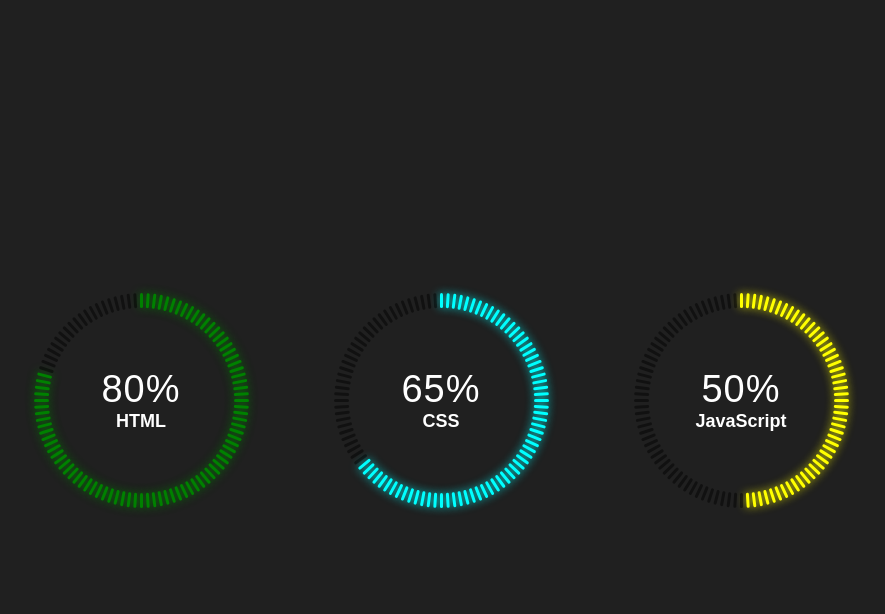
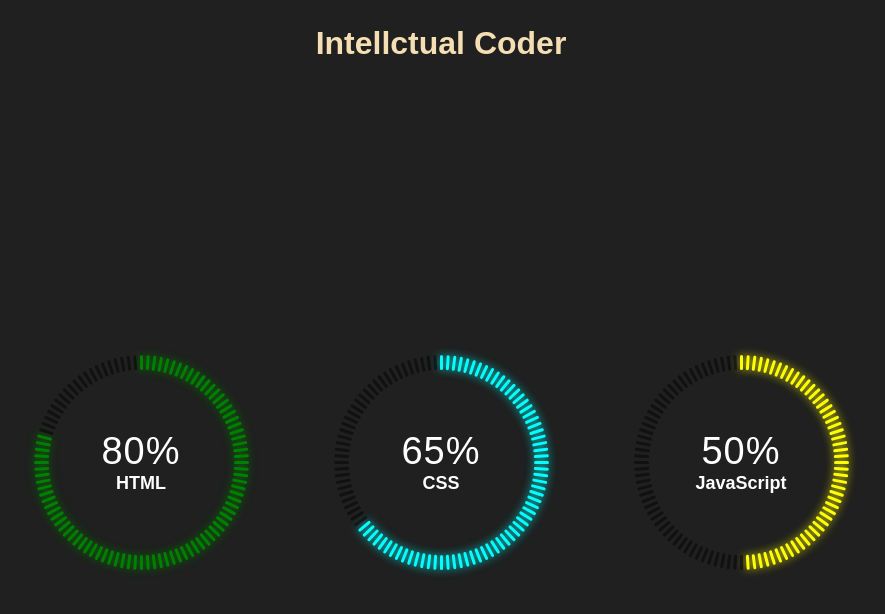
Before and after one commit to Nitesh-yadav-code/CSS-DESIGNS, a plain HTML site: page Animated Circular Bar/index.html in a window 1280 px wide. Shown: the whole page, without its empty margins (199-1084 px from the left). Drawn offline with Linux system fonts and the light colour scheme.

Commit message:
first commit

```diff
--- a/Animated Circular Bar/index.html
+++ b/Animated Circular Bar/index.html
@@ -5,9 +5,13 @@
 	<meta http-equiv="X-UA-Compatible" content="IE=edge">
 	<meta name="viewport" content="width=device-width, initial-scale=1.0">
 	<link rel="stylesheet" href="style.css">
-	<title>Coding Complex</title>
+	<title>Intellctual Coder</title>
 </head>
 <body>
+    <header>
+        <h1>Intellctual Coder</h1>
+    </header>
+	<main>
         <div class="container">
             <div class="circle" total_percentage="100" current_percentage="80" style="--bgColor: green"></div>
             <div class="text">
@@ -32,5 +36,6 @@
             </div>
         </div>
         <script src="main.js"></script>
+    </main>
 </body>
 </html>
--- a/Animated Circular Bar/style.css
+++ b/Animated Circular Bar/style.css
@@ -4,8 +4,18 @@
     box-sizing: border-box;
     font-family: sans-serif;
 }
-
-body {
+body{
+    min-height: 100vh;
+    background: rgb(32, 32, 32);
+}
+header{
+    display: flex;
+    justify-content: center;
+    align-items: center;
+    color: wheat;
+    margin-top: 25px;
+}
+main {
     display: flex;
     justify-content: center;
     align-items: center;
```
Lines whose indentation alone changed are shown as unchanged.
